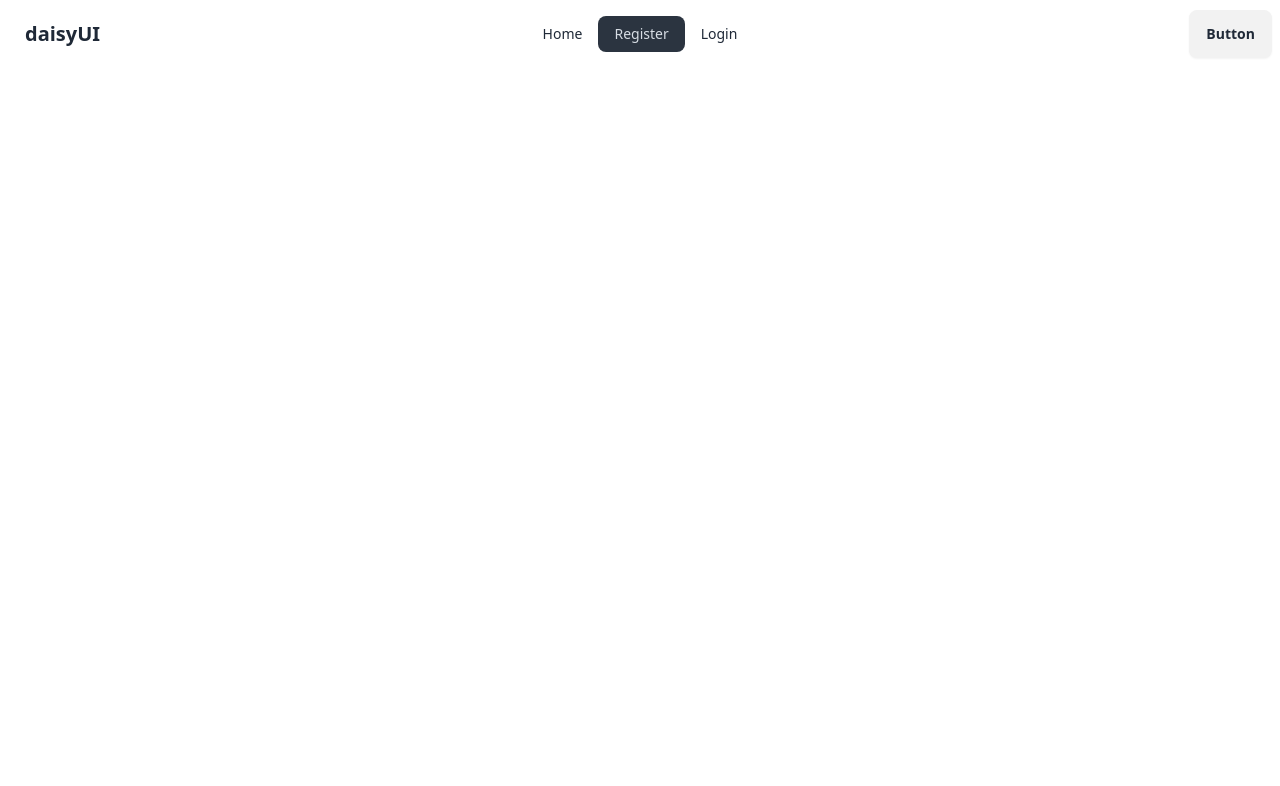
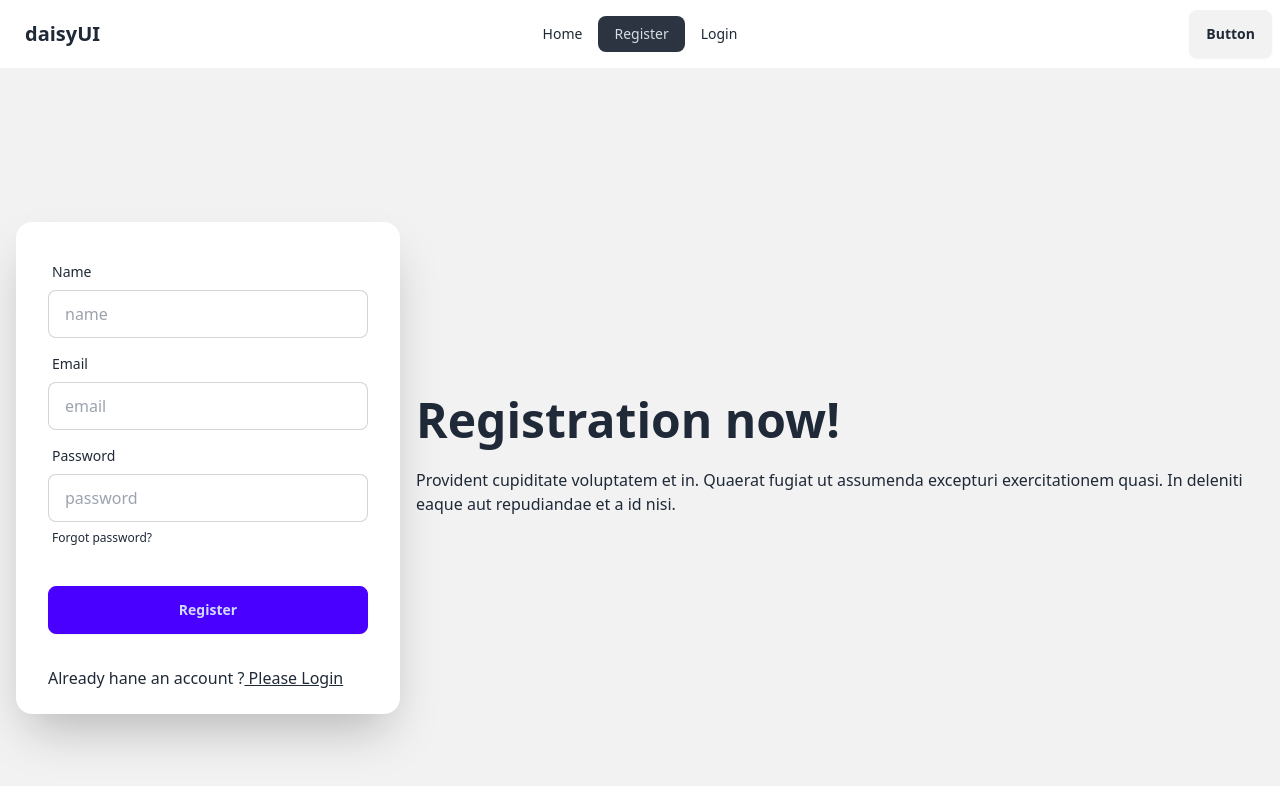
Before and after one commit to mintusikder/react-auth-and-private-route, a React (Vite) app: page /register in a window 1280 px wide. Shown: the top 786 px of the page. Built offline with nearby package versions, Linux system fonts and the light colour scheme.

Commit message:
added login and registration

```diff
--- a/src/assets/authProvider/AuthProvider.jsx
+++ b/src/assets/authProvider/AuthProvider.jsx
@@ -1,23 +1,35 @@
-import { createContext } from "react";
-import PropTypes from 'prop-types';
+import { createContext, useState } from "react";
+import PropTypes from "prop-types";
+import { createUserWithEmailAndPassword, signInWithEmailAndPassword } from "firebase/auth";
+import auth from "../firebase/firebase.config";
 // import React from 'react';
-export const AuthContext = createContext(null)
+export const AuthContext = createContext(null);
 
-const AuthProvider = ({children}) => {
+const AuthProvider = ({ children }) => {
+  const [user, setUser] = useState(null);
 
-    const info = {
-        name: "Mintu"
+    const createUser = (email, password)=>{
+      return  createUserWithEmailAndPassword(auth,email,password)
+    }
+    const signInUser = (email, password)=>{
+      return  signInWithEmailAndPassword(auth,email,password)
     }
 
-    return (
-        <AuthContext.Provider value={info}>
-            {children}
-        </AuthContext.Provider>
-    );
+  const info = {
+    user,createUser,signInUser
+  };
+
+  return <AuthContext.Provider value={info}>{children}</AuthContext.Provider>;
 };
-AuthProvider.PropTypes ={
-    children : PropTypes.node
-}
-
+AuthProvider.propTypes = {
+  children: PropTypes.node,
+};
 
 export default AuthProvider;
+
+/*
+1. create context and export it
+2. set provider with value
+3. use the auth provider in the main.jsx file
+4.Access the children auth provider file and use it middle for the provider
+*/
--- a/src/assets/component/Login.jsx
+++ b/src/assets/component/Login.jsx
@@ -1,10 +1,80 @@
+import { useContext } from "react";
+import { Link } from "react-router-dom";
+import { AuthContext } from "../authProvider/AuthProvider";
 
 
 const Login = () => {
+    const {signInUser} = useContext(AuthContext)
+    const handelLogin = (e) => {
+        e.preventDefault();
+        const email = e.target.email.value;
+        const password = e.target.password.value;
+        console.log(email, password);
+        signInUser(email,password)
+        .then(result=> {
+            console.log(result.user)
+        })
+        .then(error =>{
+            console.log(error)
+        })
+      };
     return (
-        <div>
-
+        <div className="hero min-h-screen bg-base-200">
+      <div className="hero-content flex-col lg:flex-row-reverse">
+        <div className="text-center lg:text-left">
+          <h1 className="text-5xl font-bold">Login now!</h1>
+          <p className="py-6">
+            Provident cupiditate voluptatem et in. Quaerat fugiat ut assumenda
+            excepturi exercitationem quasi. In deleniti eaque aut repudiandae et
+            a id nisi.
+          </p>
         </div>
+        <div className="card shrink-0 w-full max-w-sm shadow-2xl bg-base-100">
+          <form onSubmit={handelLogin} className="card-body">
+            <div className="form-control">
+              <label className="label">
+                <span className="label-text">Email</span>
+              </label>
+              <input
+                type="email"
+                placeholder="email"
+                name="email"
+                className="input input-bordered"
+                required
+              />
+            </div>
+            <div className="form-control">
+              <label className="label">
+                <span className="label-text">Password</span>
+              </label>
+              <input
+                type="password"
+                placeholder="password"
+                name="password"
+                className="input input-bordered"
+                required
+              />
+              <label className="label">
+                <a href="#" className="label-text-alt link link-hover">
+                  Forgot password?
+                </a>
+              </label>
+            </div>
+            <div className="form-control mt-6">
+              <button className="btn btn-primary">Login</button>
+            </div>
+          </form>
+          <p className="ml-8 mb-6">
+            {" "}
+            New ?
+            <Link to="/register">
+              <span className="link"> Please Register</span>
+            </Link>
+          </p>
+          <p></p>
+        </div>
+      </div>
+    </div>
     );
 };
 
--- a/src/assets/component/Register.jsx
+++ b/src/assets/component/Register.jsx
@@ -1,11 +1,96 @@
+import { useContext } from "react";
+import { Link } from "react-router-dom";
 
+import { AuthContext } from "../authProvider/AuthProvider";
 
 const Register = () => {
-    return (
-        <div>
+  const { createUser } = useContext(AuthContext);
+  const handelRegistration = (e) => {
+    e.preventDefault();
+    const name = e.target.name.value;
+    const email = e.target.email.value;
+    const password = e.target.password.value;
+    console.log(email, password, name);
+    //create user in firebase
+    createUser(email, password)
+      .then((result) => {
+        console.log(result.user);
+      })
+      .catch((error) => {
+        console.log(error);
+      });
+  };
 
+  return (
+    <div className="hero min-h-screen bg-base-200">
+      <div className="hero-content flex-col lg:flex-row-reverse">
+        <div className="text-center lg:text-left">
+          <h1 className="text-5xl font-bold">Registration now!</h1>
+          <p className="py-6">
+            Provident cupiditate voluptatem et in. Quaerat fugiat ut assumenda
+            excepturi exercitationem quasi. In deleniti eaque aut repudiandae et
+            a id nisi.
+          </p>
         </div>
-    );
+        <div className="card shrink-0 w-full max-w-sm shadow-2xl bg-base-100">
+          <form onSubmit={handelRegistration} className="card-body">
+            <div className="form-control">
+              <label className="label">
+                <span className="label-text">Name</span>
+              </label>
+              <input
+                type="text"
+                placeholder="name"
+                name="name"
+                className="input input-bordered"
+                required
+              />
+            </div>
+            <div className="form-control">
+              <label className="label">
+                <span className="label-text">Email</span>
+              </label>
+              <input
+                type="email"
+                placeholder="email"
+                name="email"
+                className="input input-bordered"
+                required
+              />
+            </div>
+            <div className="form-control">
+              <label className="label">
+                <span className="label-text">Password</span>
+              </label>
+              <input
+                type="password"
+                placeholder="password"
+                name="password"
+                className="input input-bordered"
+                required
+              />
+              <label className="label">
+                <a href="#" className="label-text-alt link link-hover">
+                  Forgot password?
+                </a>
+              </label>
+            </div>
+            <div className="form-control mt-6">
+              <button className="btn btn-primary">Register</button>
+            </div>
+          </form>
+          <p className="ml-8 mb-6">
+            {" "}
+            Already hane an account ?
+            <Link to="/login">
+              <span className="link"> Please Login</span>
+            </Link>
+          </p>
+          <p></p>
+        </div>
+      </div>
+    </div>
+  );
 };
 
 export default Register;
```
Also changed, not shown: src/assets/component/Home.jsx (+6 -8 lines).
